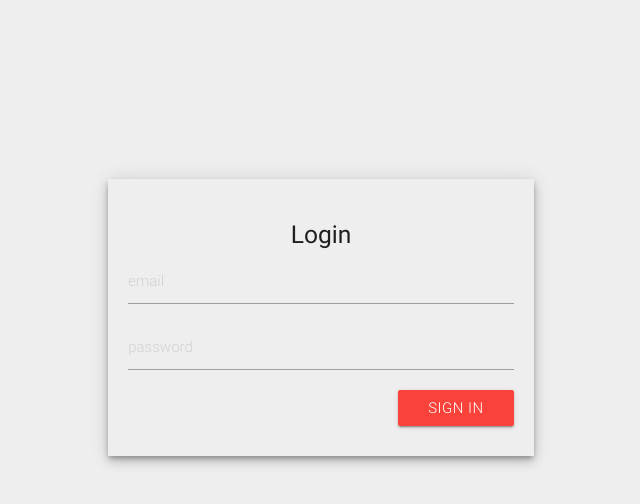
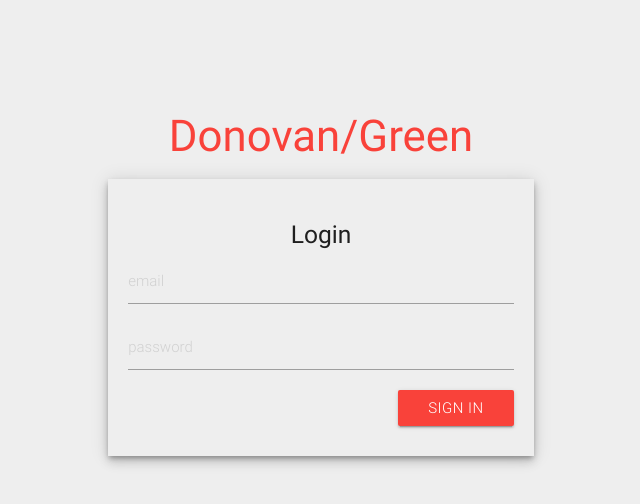
Before and after one commit to racc828/AutomotivePortalReact1.0, a React (Create React App) app: page / in a window 1280 px wide. Shown: the top 504 px of the page, without its empty margins (319-959 px from the left). Built offline with nearby package versions, Linux system fonts and the light colour scheme; no server answers.

Commit message:
rack cors problems again

```diff
--- a/src/App.css
+++ b/src/App.css
@@ -34,6 +34,13 @@ body {
   border-bottom:1px solid #000;
 }
 
+.login-container h3 {
+  position:absolute;
+  width:100%;
+  left:0;
+  top:14%;
+  margin:0 auto;
+}
 
 .edit-icon-right {
   position:absolute;
--- a/src/adapters/SessionsAdapter.js
+++ b/src/adapters/SessionsAdapter.js
@@ -12,8 +12,9 @@ export default class SessionsAdapter {
 
   static currentUser(){
     return fetch(`${path}/current_user`, {
-      method: 'GET',
-      headers: headers()
+      method: 'POST',
+      headers: headers(),
+      body:JSON.stringify({})
     })
     .then( resp => resp.json())
   }
--- a/src/components/Login.js
+++ b/src/components/Login.js
@@ -27,7 +27,8 @@ export default class Login extends React.Component {
   render() {
     return(
       <div className="row">
-        <div className="container">
+        <div className="container login-container">
+            <h3 className="center-align text-primary">Donovan/Green</h3>
             <div className="col l6 login-box">
               <div className="z-depth-3">
                 <h5 className="center-align"> Login </h5>
```
